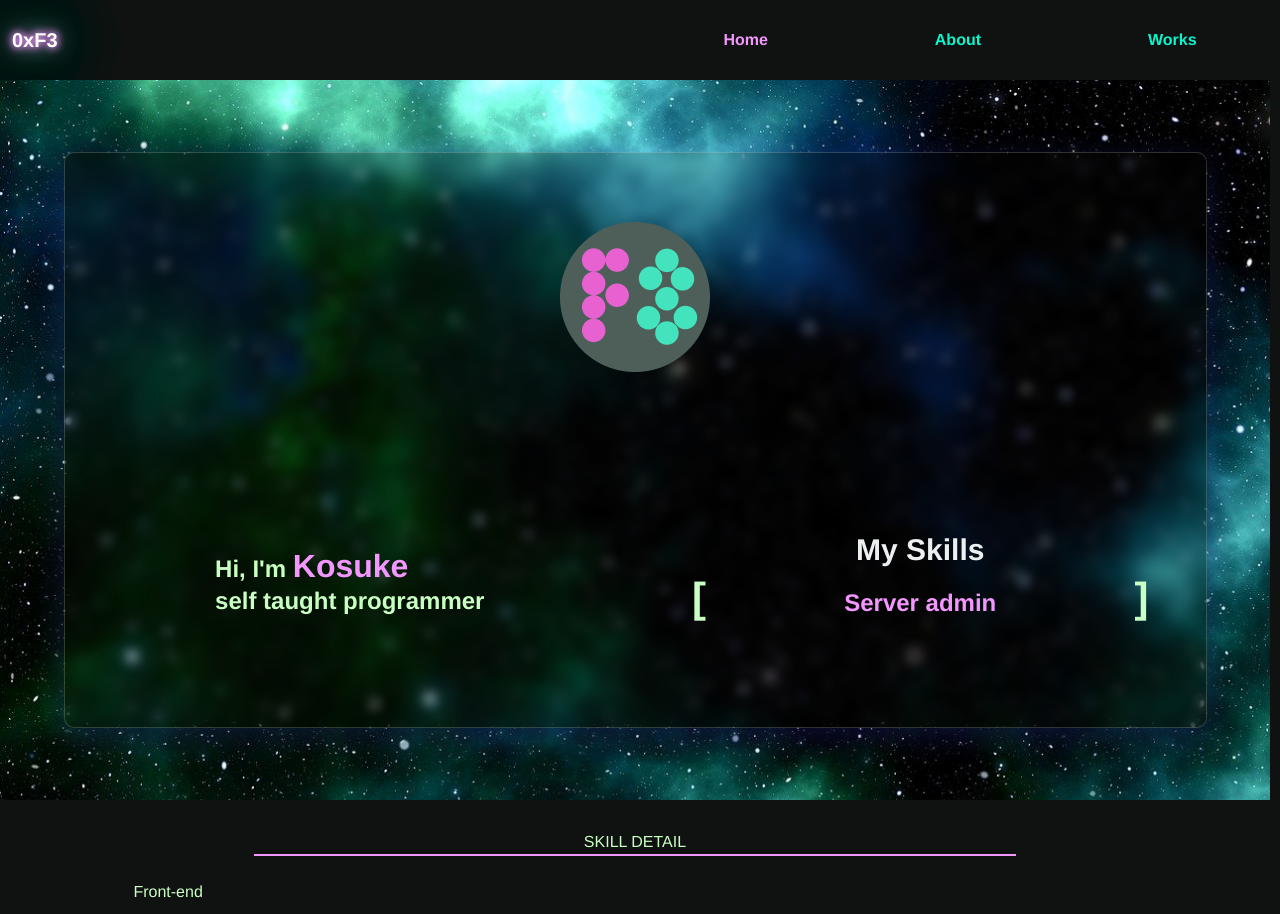
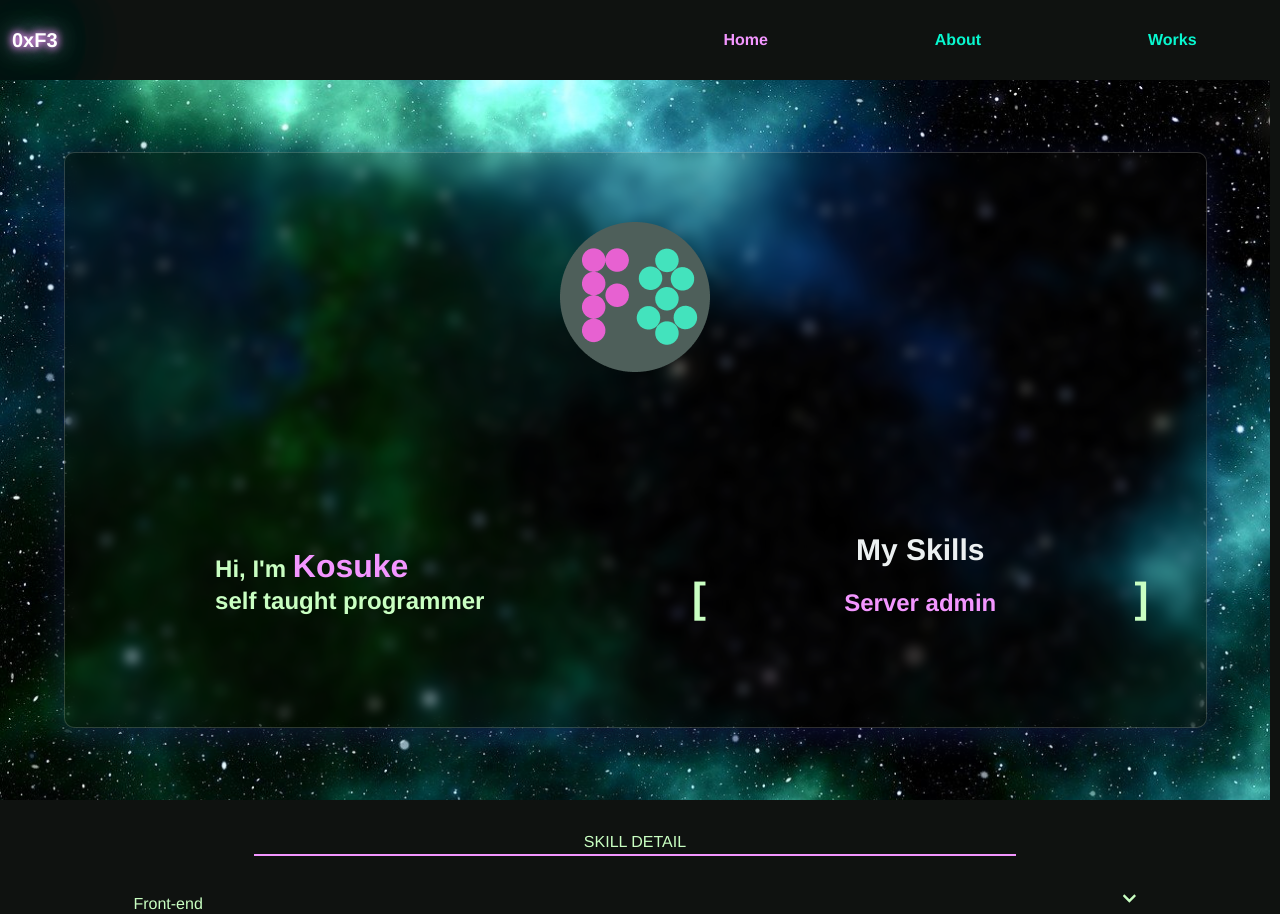
Before and after one commit to hushimi/portfolio, a Vue app: page /#/ in a window 1280 px wide. Shown: the top 914 px of the page. Built offline with nearby package versions, Linux system fonts and the light colour scheme.

Commit message:
create accordion menu

```diff
--- a/src/assets/styles/_home.scss
+++ b/src/assets/styles/_home.scss
@@ -137,17 +137,44 @@
 
   // You can define a value and calculate the other if you want change speed or the number of lines
 
+  // Skill Styling
   .skill-header {
     border-bottom: 2px solid $accent;
   }
 
   .skill-container {
     padding: 0.5rem 0.5rem 60px 0.5rem;
+    .skill-cat {
+      cursor: pointer;
+      .skill-title {
+        border-bottom: 2px solid #2f2e33;
+        transition: all 1.5s;
+        &:hover {
+          border-bottom: 2px solid #08f7cf;
+        }
 
-    .skill-box {
-      padding: 10px;
-      border: 1px solid $primary;
-      border-radius: 10px;
+        .arrow {
+          transform: translateX(0) rotate(0);
+          transition: transform 0.5s ease;
+        }
+      }
+
+      .skill-box {
+        padding: 10px;
+        border: 1px solid $primary;
+        border-radius: 10px;
+        display: none;
+      }
+
+      &.active {
+        .arrow {
+          transform: translateX(0) rotate(180deg);
+        }
+
+        .skill-box {
+          display: block;
+        }
+      }
     }
   }
 }
--- a/src/assets/styles/_styles.scss
+++ b/src/assets/styles/_styles.scss
@@ -84,6 +84,11 @@ nav {
   margin-right: 5px;
 }
 
+.fa-icon {
+  height: 15px;
+  width: 15px;
+}
+
 @import "home";
 @import "about";
 @import "works";
--- a/src/components/Footer.vue
+++ b/src/components/Footer.vue
@@ -26,14 +26,12 @@ export default defineComponent({
 <style lang="scss" scoped>
 footer {
   width: 100%;
-  height: 10vh;
+  height: 80px;
   margin-top: auto;
   background-color: #2f2e33;
 }
 
 .github {
-    width: 300px;
-    height: 300px;
     font-size: 2rem;
 }
 
--- a/src/components/functions/data.js
+++ b/src/components/functions/data.js
@@ -1,8 +1,9 @@
-import { readonly, ref } from 'vue'
+import { ref } from 'vue'
 export default () => {
 	const skillArr = ref([
 		{
 			'category': 'Front-end',
+			'visible': false,
 			'skills': [
 				{
 					'title': 'Vuejs',
@@ -26,6 +27,7 @@ export default () => {
 		},
 		{
 			'category': 'Back-end',
+			'visible': false,
 			'skills': [
 				{
 					'title': 'Laravel',
@@ -43,6 +45,7 @@ export default () => {
 		},
 		{
 			'category': 'Mobile app',
+			'visible': false,
 			'skills': [
 				{
 					'title': 'Flutter',
@@ -54,6 +57,7 @@ export default () => {
 		},
 		{
 			'category': 'Server admin',
+			'visible': false,
 			'skills': [
 				{
 					'title': 'Linux',
@@ -84,6 +88,6 @@ export default () => {
 	])
 
 	return {
-		skillArr: readonly(skillArr)
+		skillArr: skillArr
 	}
 }
--- a/src/views/Home.vue
+++ b/src/views/Home.vue
@@ -38,9 +38,16 @@
         </div>
         <div class="skill-container">
             <!-- Category v-for -->
-            <div class="text-left mt-4 mx-auto"
-                v-for="(skillobj, catkey) of skillArr" :key="catkey">
-                <p class="skill-title w-4/5 mx-auto mt-3">{{ skillobj['category'] }}</p>
+            <div class="text-left mt-4 skill-cat"
+                v-for="(skillobj, catkey) of skillArr" :key="catkey"
+                :class="{active: skillobj['visible']}"
+                @click="toggleShow(catkey)">
+
+                <!-- category title -->
+                <div class="w-4/5 flex justify-start items-center mx-auto skill-title">
+                    <p class="w-full mt-3">{{ skillobj['category'] }}</p>
+                    <fa icon="chevron-down" class="fa-icon arrow" />
+                </div>
 
                 <!-- Skill v-for -->
                 <div class="w-4/5 mx-auto mt-3 skill-box"
@@ -82,22 +89,29 @@ export default defineComponent({
 			return skillArr.value[catkey]['skills'][skillkey]['icon']
 		}
 
+		/**
+         * アコーディオンメニュークリック
+         */
+		const toggleShow = (catkey) => {
+			skillArr.value[catkey]['visible'] = !skillArr.value[catkey]['visible']
+		}
+
 		return {
 			// value
 			rating, skillArr,
 			// function
-			getClass
+			getClass, toggleShow
 		}
 	},
 })
 </script>
 
 <style lang="scss" scoped>
-.vue3-star-ratings__wrapper {
-    margin: 0;
-    padding: 0;
-}
-:deep(.stars) {
-    margin: 0;
+:deep(.vue3-star-ratings__wrapper) {
+    padding: 0 !important;
+    margin: 0 !important;
+    .stars {
+        margin: 0;
+    }
 }
 </style>
```
